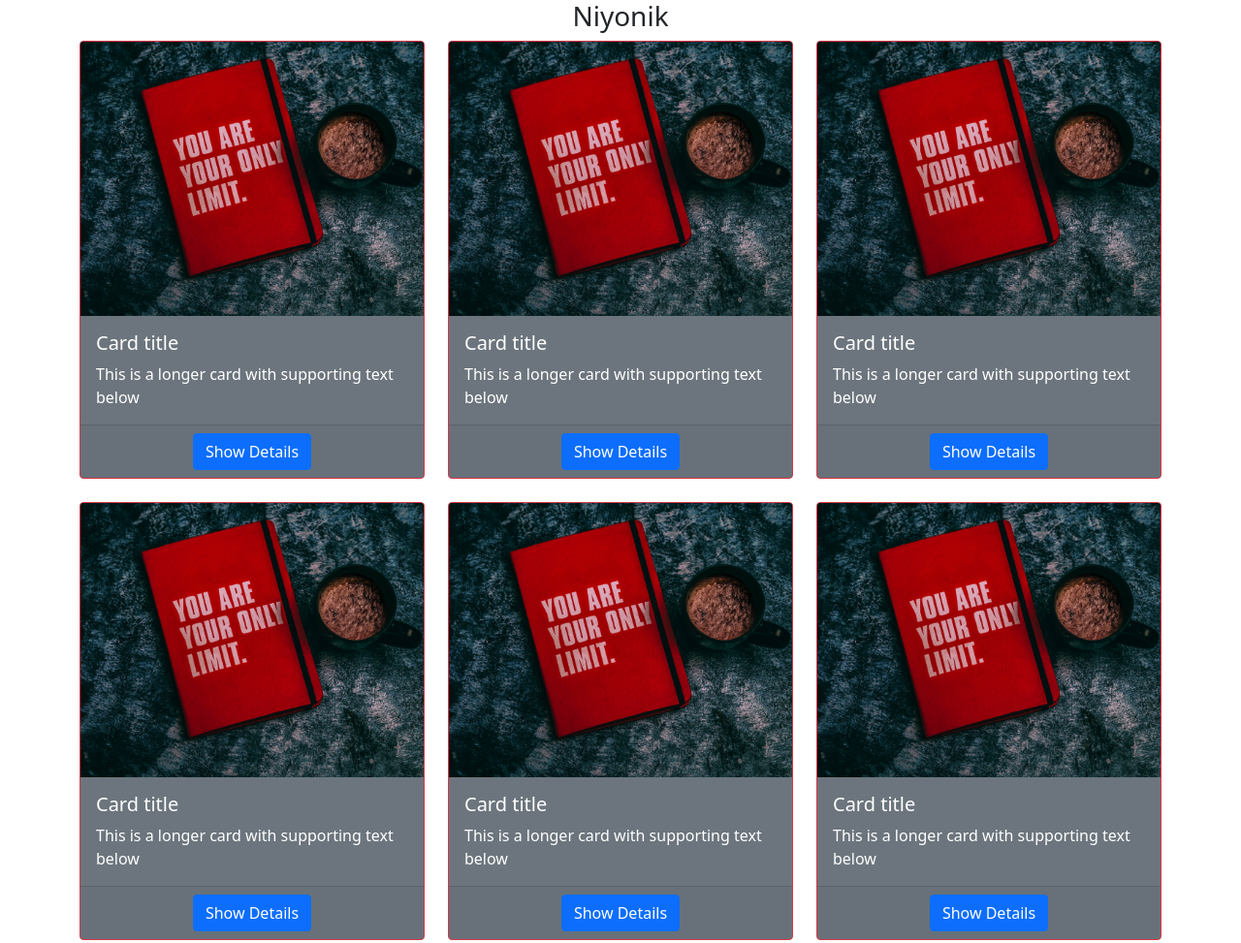
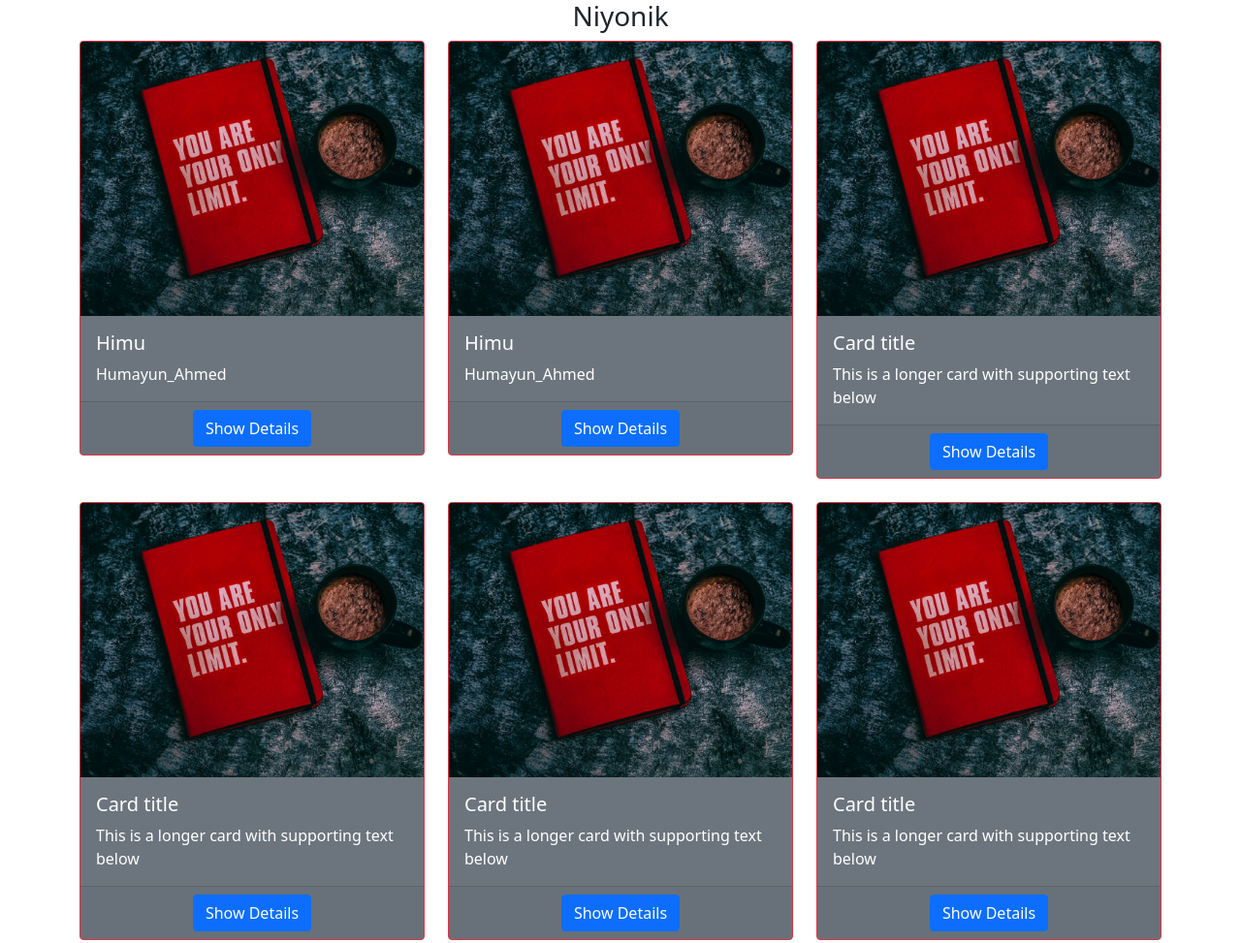
Before and after one commit to mrgoodman525/GitHub, a plain HTML site: page books.html in a window 1280 px wide. Shown: the top 973 px of the page at 97% size. Drawn offline with nearby package versions, Linux system fonts and the light colour scheme.

Commit message:
Update books.html

```diff
--- a/books.html
+++ b/books.html
@@ -26,14 +26,14 @@
         <div class="card border-danger text-white bg-secondary hover">
           <img src="img/book2.jpg" class="card-img-top" alt="...">
           <div class="card-body">
-            <h5 class="card-title">Card title</h5>
-            <p class="card-text">This is a longer card with supporting text below </p>
+            <h5 class="card-title">Himu</h5>
+            <p class="card-text">Humayun_Ahmed</p>
 
 
           </div>
           <div class="card-footer text-muted text-center">
 
-              <a href="#" class="btn btn-primary"   title="Show more about this book" > Show Details</a>
+              <a href="himu.html" class="btn btn-primary"   title="Show more about this book" > Show Details</a>
             </div>
         </div>
       </div>
@@ -41,14 +41,14 @@
         <div class="card border-danger text-white bg-secondary hover">
           <img src="img/book2.jpg" class="card-img-top" alt="...">
           <div class="card-body">
-            <h5 class="card-title">Card title</h5>
-            <p class="card-text">This is a longer card with supporting text below </p>
+            <h5 class="card-title">Himu</h5>
+            <p class="card-text">Humayun_Ahmed </p>
 
 
           </div>
           <div class="card-footer text-muted text-center">
 
-              <a href="#" class="btn btn-primary"   title="Show more about this book" > Show Details</a>
+              <a href="himu.html" class="btn btn-primary"   title="Show more about this book" > Show Details</a>
             </div>
         </div>
       </div>
```
